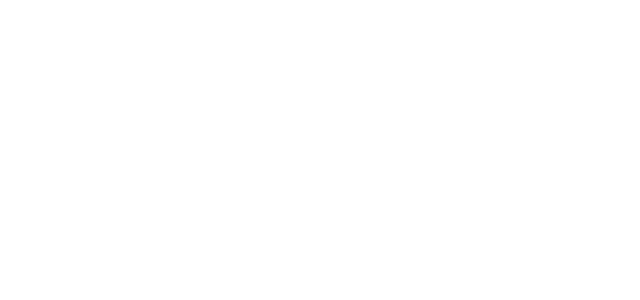
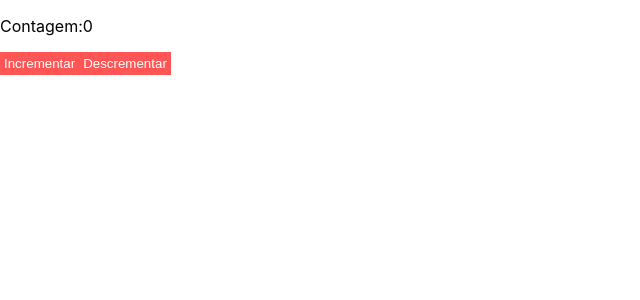
Before and after one commit to stellamaia/meu-projeto-react, a React (Create React App) app: page /use-reducer in a window 1280 px wide. Shown: the top 300 px of the page, without its empty margins (0-640 px from the left). Built offline with nearby package versions, Linux system fonts and the light colour scheme.

Commit message:
Boas práticas do UseReducer

```diff
--- a/src/useReducer.js
+++ b/src/useReducer.js
@@ -1,6 +1,31 @@
-import React, { useState, useReducer } from 'react';
-//Inicializando useContext
-function UseReducer() {
+//useReducer : É usado para gerenciar o estado complexo de um componente, especialmente quando este estado envolve múltiplas ações,
+//É semelhante ao 'useState', mas geralmente é preferido quando o estado precisa de lógica mais avançada para ser atualizado.
+import React, { useReducer } from 'react';
+//Inicializando useReducer
+//inicializar variavel
+
+const initialState = { count: 0 };
+
+function reducer(state, action) {
+    switch (action.type) {
+        case 'increment':
+            return { count: state.count + 1 };
+        case 'decrement':
+            return { count: state.count - 1 };
+        default:
+            return state;
+    }
 
 }
+
+function UseReducer(){
+    const[state, dispatch] = useReducer(reducer, initialState);
+    return (
+        <div>
+            <p>Contagem:{state.count}</p>
+            <button onClick={() => dispatch({ type:'increment'})}>Incrementar</button>
+            <button onClick={() => dispatch({ type:'decrement'})}>Descrementar</button>
+        </div>
+    )
+}
 export default UseReducer;
```
